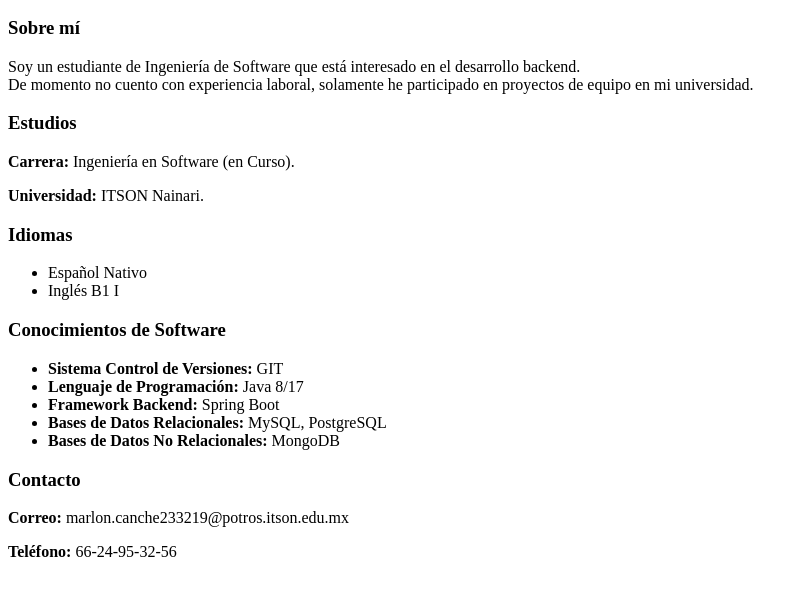
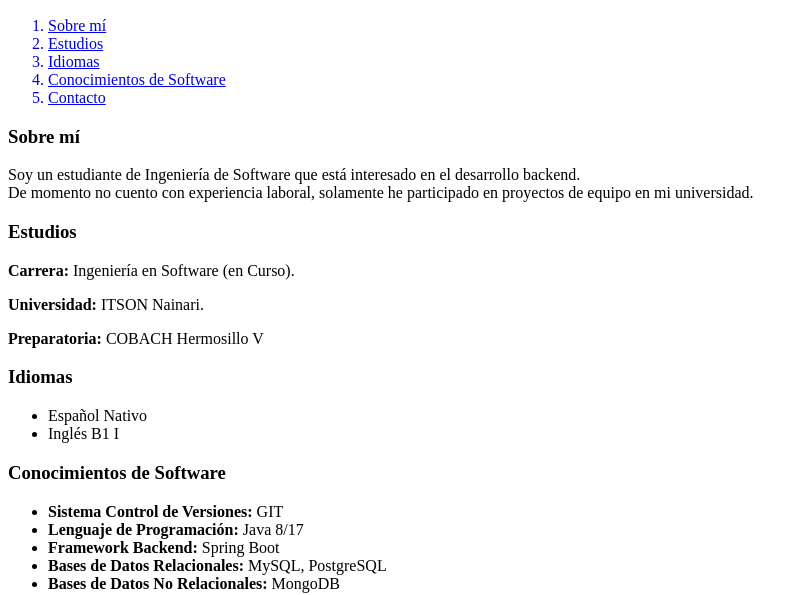
Before and after one commit to Macs233219/cv---marlon-canche, a plain HTML site: page index.html in a window 1280 px wide. Shown: the part 382-977 px from the top of the page, without its empty margins (0-808 px from the left). Drawn offline with Linux system fonts and the light colour scheme.

Commit message:
Elementos Semánticos
Adición de elementos semánticos.

```diff
--- a/index.html
+++ b/index.html
@@ -3,7 +3,7 @@
 <head>
     <meta charset="UTF-8">
     <meta name="viewport" content="width=device-width, initial-scale=1.0">
-    <title>Document</title>
+    <title>CV Marlon Canché</title>
 </head>
 <body>
     <header>
@@ -11,25 +11,42 @@
         <h1>Marlon Alejandro Canché Satré</h1>
         <h2>Estudiante de Ingeniería en Software</h2>
     </header>
+    <nav>
+        <ol>
+            <a href="#1"><li>Sobre mí</li></a>
+            <a href="#2"><li>Estudios</li></a>
+            <a href="#3"><li>Idiomas</li></a>
+            <a href="#4"><li>Conocimientos de Software</li></a>
+            <a href="#5"><li>Contacto</li></a>
+        </ol>
+    </nav>
     <main>
-        <h3>Sobre mí</h3>
+        <section>
+            <h3 id="1">Sobre mí</h3>
             <p>
                 Soy un estudiante de Ingeniería de Software que está interesado en el desarrollo backend.
                 <br/>
                 De momento no cuento con experiencia laboral, solamente he participado en proyectos de equipo en mi universidad.
             </p>
+        </section>
 
-        <h3>Estudios</h3>
+        <section>
+            <h3 id="2">Estudios</h3>
             <p><strong>Carrera:</strong> Ingeniería en Software (en Curso).</p>
             <p><strong>Universidad:</strong> ITSON Nainari.</p>
+            <p><strong>Preparatoria:</strong> COBACH Hermosillo V</p>
+        </section>
 
-        <h3>Idiomas</h3>
+        <section>
+            <h3 id="3">Idiomas</h3>
             <ul>
                 <li>Español Nativo</li>
                 <li>Inglés B1 I</li>
             </ul>
+        </section>
 
-        <h3>Conocimientos de Software</h3>
+        <section>
+            <h3 id="4">Conocimientos de Software</h3>
             <ul>
                 <li><strong>Sistema Control de Versiones:</strong> GIT</li>
                 <li><strong>Lenguaje de Programación:</strong> Java 8/17</li>
@@ -37,11 +54,15 @@
                 <li><strong>Bases de Datos Relacionales:</strong> MySQL, PostgreSQL</li>
                 <li><strong>Bases de Datos No Relacionales:</strong> MongoDB</li>
             </ul>
+        </section>
     </main>
-    <footer>
-        <h3>Contacto</h3>
+    <section>
+        <h3 id="5">Contacto</h3>
         <p><strong>Correo:</strong> marlon.canche233219@potros.itson.edu.mx</p>
         <p><strong>Teléfono:</strong> 66-24-95-32-56</p>
+    </section>
+    <footer>
+        <p><strong>Marlon Canché - 2024</strong></p>
     </footer>
 </body>
 </html>
```
Lines whose indentation alone changed are shown as unchanged.
